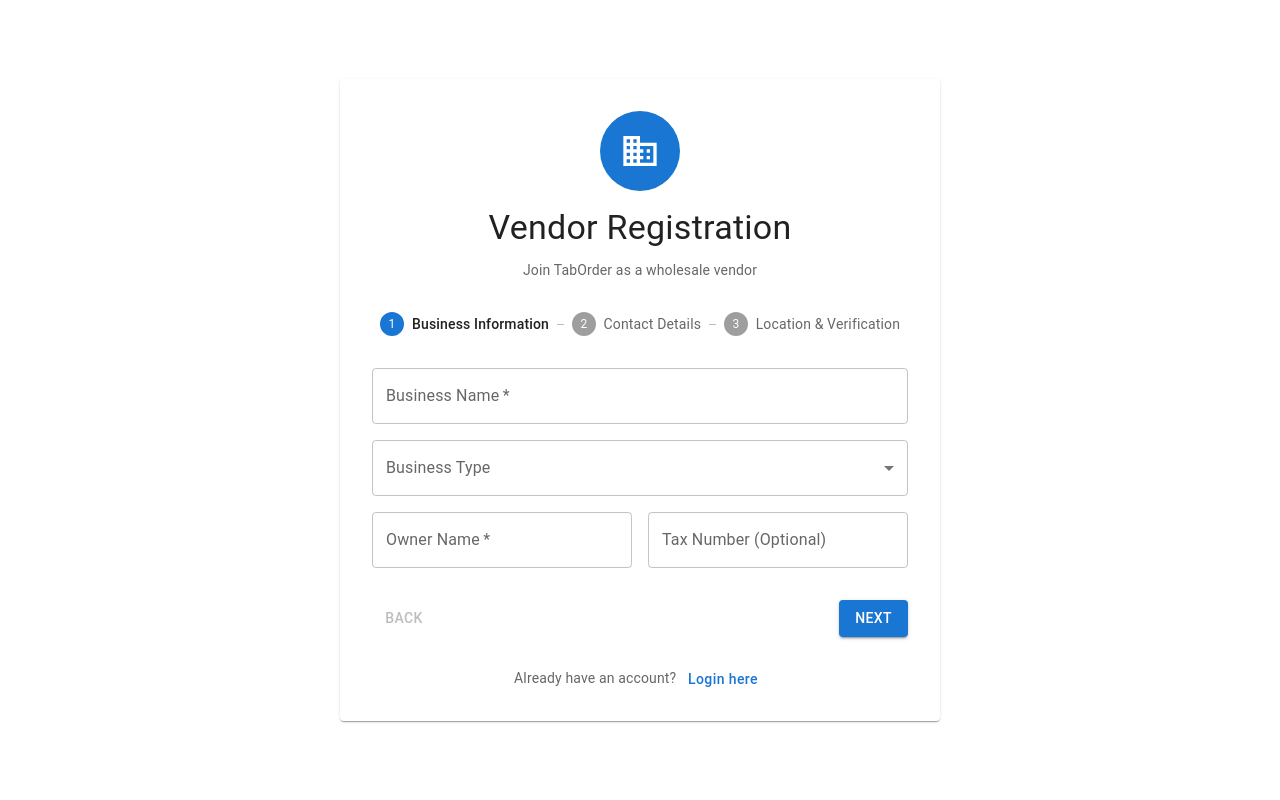
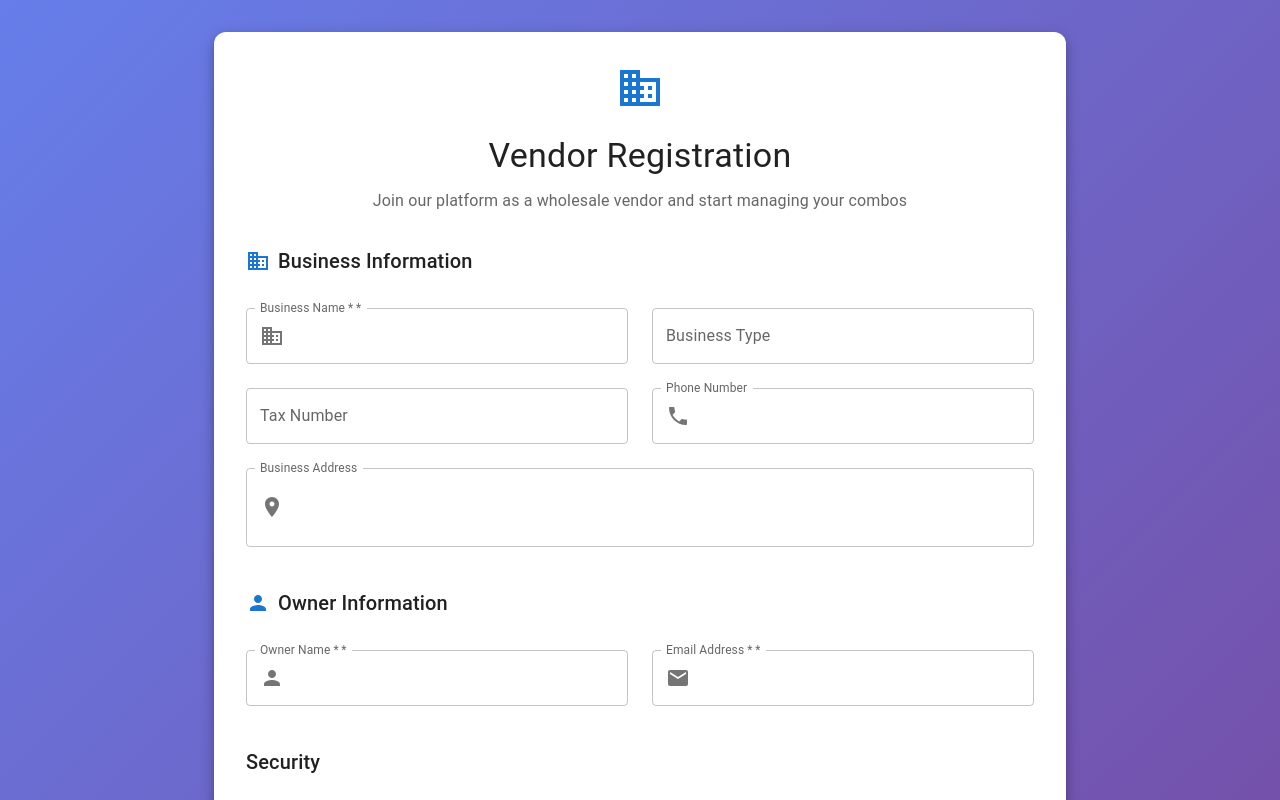
Before and after one commit to TabOrder/-taborder-favicon-fix, a React (Create React App) app in the folder frontend/: page / in a window 1280 px wide. Both pictures are taken after a click on the button "Don't have an account? Register here". Shown: the top 800 px of the page. Built offline with nearby package versions, Linux system fonts and the light colour scheme; no server answers.

Commit message:
Enhance registration page with beautiful gradient design and password visibility controls

```diff
--- a/frontend/src/components/VendorRegistration.tsx
+++ b/frontend/src/components/VendorRegistration.tsx
@@ -1,31 +1,25 @@
 import React, { useState } from 'react';
 import {
   Box,
-  Typography,
   Container,
   Paper,
+  Typography,
   TextField,
   Button,
   Alert,
-  CircularProgress,
-  Card,
-  CardContent,
-  Avatar,
   Grid,
-  Stepper,
-  Step,
-  StepLabel,
-  FormControl,
-  InputLabel,
-  Select,
-  MenuItem,
-  FormHelperText,
+  InputAdornment,
+  IconButton,
+  Link,
 } from '@mui/material';
 import {
-  Store as StoreIcon,
-  Person as PersonIcon,
-  Business as BusinessIcon,
-  LocationOn as LocationIcon,
+  Visibility,
+  VisibilityOff,
+  Business,
+  Email,
+  Phone,
+  LocationOn,
+  Person,
 } from '@mui/icons-material';
 
 interface VendorRegistrationProps {
@@ -33,134 +27,75 @@ interface VendorRegistrationProps {
   onBackToLogin: () => void;
 }
 
-const steps = ['Business Information', 'Contact Details', 'Location & Verification'];
+interface RegistrationData {
+  business_name: string;
+  owner_name: string;
+  email: string;
+  phone: string;
+  password: string;
+  confirm_password: string;
+  address: string;
+  business_type: string;
+  tax_number: string;
+}
 
 const VendorRegistration: React.FC<VendorRegistrationProps> = ({
   onRegistrationSuccess,
   onBackToLogin,
 }) => {
-  const [activeStep, setActiveStep] = useState(0);
+  const [showPassword, setShowPassword] = useState(false);
+  const [showConfirmPassword, setShowConfirmPassword] = useState(false);
+  const [success, setSuccess] = useState<string | null>(null);
+  const [error, setError] = useState<string | null>(null);
   const [loading, setLoading] = useState(false);
-  const [error, setError] = useState<string | null>(null);
-  const [success, setSuccess] = useState<string | null>(null);
 
-  const [formData, setFormData] = useState({
-    // Business Information
+  const [formData, setFormData] = useState<RegistrationData>({
     business_name: '',
-    business_type: '',
-    tax_number: '',
     owner_name: '',
-
-    // Contact Details
     email: '',
     phone: '',
     password: '',
     confirm_password: '',
-
-    // Location & Verification
     address: '',
-    city: '',
-    suburb: '',
-    latitude: '',
-    longitude: '',
+    business_type: '',
+    tax_number: '',
   });
 
-  const [errors, setErrors] = useState<{ [key: string]: string }>({});
-
-  const handleInputChange = (field: string) => (
-    event: React.ChangeEvent<HTMLInputElement | { value: unknown }>
-  ) => {
-    setFormData({
-      ...formData,
-      [field]: event.target.value,
-    });
-
-    // Clear error for this field
-    if (errors[field]) {
-      setErrors({
-        ...errors,
-        [field]: '',
-      });
-    }
-
-    setError(null);
+  const handleInputChange = (field: keyof RegistrationData, value: string) => {
+    setFormData(prev => ({ ...prev, [field]: value }));
   };
 
-  const handleSelectChange = (field: string) => (
-    event: any
-  ) => {
-    setFormData({
-      ...formData,
-      [field]: event.target.value,
-    });
-
-    // Clear error for this field
-    if (errors[field]) {
-      setErrors({
-        ...errors,
-        [field]: '',
-      });
-    }
-
-    setError(null);
-  };
-
-  const validateStep = (step: number): boolean => {
-    const newErrors: { [key: string]: string } = {};
-
-    switch (step) {
-      case 0: // Business Information
-        if (!formData.business_name) newErrors.business_name = 'Business name is required';
-        if (!formData.business_type) newErrors.business_type = 'Business type is required';
-        if (!formData.owner_name) newErrors.owner_name = 'Owner name is required';
-        break;
-
-      case 1: // Contact Details
-        if (!formData.email) newErrors.email = 'Email is required';
-        else if (!/\S+@\S+\.\S+/.test(formData.email)) newErrors.email = 'Invalid email format';
-        if (!formData.phone) newErrors.phone = 'Phone number is required';
-        if (!formData.password) newErrors.password = 'Password is required';
-        else if (formData.password.length < 6) newErrors.password = 'Password must be at least 6 characters';
-        if (formData.password !== formData.confirm_password) {
-          newErrors.confirm_password = 'Passwords do not match';
-        }
-        break;
-
-      case 2: // Location & Verification
-        if (!formData.address) newErrors.address = 'Address is required';
-        if (!formData.city) newErrors.city = 'City is required';
-        break;
-    }
-
-    setErrors(newErrors);
-    return Object.keys(newErrors).length === 0;
-  };
-
-  const handleNext = () => {
-    if (validateStep(activeStep)) {
-      setActiveStep((prevStep) => prevStep + 1);
-    }
-  };
-
-  const handleBack = () => {
-    setActiveStep((prevStep) => prevStep - 1);
-  };
-
-  const handleSubmit = async () => {
-    if (!validateStep(activeStep)) return;
-
-    setLoading(true);
+  const handleSubmit = async (e: React.FormEvent) => {
+    e.preventDefault();
     setError(null);
     setSuccess(null);
 
+    // Validation
+    if (formData.password !== formData.confirm_password) {
+      setError('Passwords do not match');
+      return;
+    }
+
+    if (formData.password.length < 6) {
+      setError('Password must be at least 6 characters long');
+      return;
+    }
+
+    if (!formData.email || !formData.business_name || !formData.owner_name) {
+      setError('Please fill in all required fields');
+      return;
+    }
+
+    setLoading(true);
+
     try {
-      const response = await fetch('/api/vendors', {
+      const response = await fetch('/api/vendor/register', {
         method: 'POST',
         headers: {
           'Content-Type': 'application/json',
         },
         body: JSON.stringify({
-          name: formData.business_name,
+          business_name: formData.business_name,
           owner_name: formData.owner_name,
           email: formData.email,
           phone: formData.phone,
@@ -168,294 +103,251 @@ const VendorRegistration: React.FC<VendorRegistrationProps> = ({
           address: formData.address,
           business_type: formData.business_type,
           tax_number: formData.tax_number,
-          city: formData.city,
-          suburb: formData.suburb,
-          latitude: formData.latitude ? parseFloat(formData.latitude) : null,
-          longitude: formData.longitude ? parseFloat(formData.longitude) : null,
         }),
       });
 
       const data = await response.json();
 
-      if (response.ok) {
-        setSuccess('Registration successful! You can now login.');
+      if (response.ok && data.success) {
+        setSuccess('Registration successful! You can now sign in.');
         setTimeout(() => {
           onRegistrationSuccess(data);
         }, 2000);
       } else {
-        setError(data.message || 'Registration failed');
+        setError(data.message || 'Registration failed. Please try again.');
       }
-    } catch (err) {
-      setError('Network error. Please try again.');
+    } catch (error) {
+      console.error('Registration error:', error);
+      setError('Network error. Please check your connection and try again.');
     } finally {
       setLoading(false);
     }
   };
 
-  const renderStepContent = (step: number) => {
-    switch (step) {
-      case 0:
   return (
-          <Grid container spacing={2}>
+    <Box sx={{
+      minHeight: '100vh',
+      background: 'linear-gradient(135deg, #667eea 0%, #764ba2 100%)',
+      display: 'flex',
+      alignItems: 'center',
+      py: 4
+    }}>
+      <Container maxWidth="md">
+        <Paper elevation={8} sx={{ p: 4, borderRadius: 3 }}>
+          <Box sx={{ textAlign: 'center', mb: 4 }}>
+            <Business sx={{ fontSize: 48, color: 'primary.main', mb: 2 }} />
+            <Typography variant="h4" component="h1" gutterBottom>
+              Vendor Registration
+            </Typography>
+            <Typography variant="body1" color="text.secondary">
+              Join our platform as a wholesale vendor and start managing your combos
+            </Typography>
+          </Box>
+
+          {success && (
+            <Alert severity="success" sx={{ mb: 3 }} onClose={() => setSuccess(null)}>
+              {success}
+            </Alert>
+          )}
+
+          {error && (
+            <Alert severity="error" sx={{ mb: 3 }} onClose={() => setError(null)}>
+              {error}
+            </Alert>
+          )}
+
+          <form onSubmit={handleSubmit}>
+            <Grid container spacing={3}>
+              {/* Business Information */}
               <Grid item xs={12}>
-              <TextField
-                fullWidth
-                label="Business Name"
-                value={formData.business_name}
-                onChange={handleInputChange('business_name')}
-                error={!!errors.business_name}
-                helperText={errors.business_name}
-                required
-              />
+                <Typography variant="h6" gutterBottom sx={{ display: 'flex', alignItems: 'center', gap: 1 }}>
+                  <Business color="primary" />
+                  Business Information
+                </Typography>
               </Grid>
-            <Grid item xs={12}>
-              <FormControl fullWidth error={!!errors.business_type}>
-                <InputLabel>Business Type</InputLabel>
-                <Select
-                  value={formData.business_type}
-                  onChange={handleSelectChange('business_type')}
-                  label="Business Type"
-                >
-                  <MenuItem value="wholesale">Wholesale</MenuItem>
-                  <MenuItem value="retail">Retail</MenuItem>
-                  <MenuItem value="manufacturing">Manufacturing</MenuItem>
-                  <MenuItem value="distribution">Distribution</MenuItem>
-                  <MenuItem value="other">Other</MenuItem>
-                </Select>
-                {errors.business_type && (
-                  <FormHelperText>{errors.business_type}</FormHelperText>
-                )}
-              </FormControl>
-            </Grid>
+
               <Grid item xs={12} sm={6}>
                 <TextField
                   fullWidth
-                label="Owner Name"
-                value={formData.owner_name}
-                onChange={handleInputChange('owner_name')}
-                error={!!errors.owner_name}
-                helperText={errors.owner_name}
+                  label="Business Name *"
+                  value={formData.business_name}
+                  onChange={(e) => handleInputChange('business_name', e.target.value)}
                   required
+                  InputProps={{
+                    startAdornment: <InputAdornment position="start"><Business /></InputAdornment>,
+                  }}
                 />
               </Grid>
+
               <Grid item xs={12} sm={6}>
                 <TextField
                   fullWidth
-                label="Tax Number (Optional)"
-                value={formData.tax_number}
-                onChange={handleInputChange('tax_number')}
+                  label="Business Type"
+                  value={formData.business_type}
+                  onChange={(e) => handleInputChange('business_type', e.target.value)}
+                  placeholder="e.g., Wholesale, Distribution, Manufacturing"
                 />
               </Grid>
-          </Grid>
-        );
 
-      case 1:
-        return (
-          <Grid container spacing={2}>
-            <Grid item xs={12}>
+              <Grid item xs={12} sm={6}>
                 <TextField
                   fullWidth
-                label="Email"
-                type="email"
-                value={formData.email}
-                onChange={handleInputChange('email')}
-                error={!!errors.email}
-                helperText={errors.email}
-                required
+                  label="Tax Number"
+                  value={formData.tax_number}
+                  onChange={(e) => handleInputChange('tax_number', e.target.value)}
+                  placeholder="VAT/Tax registration number"
                 />
               </Grid>
-            <Grid item xs={12}>
+
+              <Grid item xs={12} sm={6}>
                 <TextField
                   fullWidth
                   label="Phone Number"
                   value={formData.phone}
-                onChange={handleInputChange('phone')}
-                error={!!errors.phone}
-                helperText={errors.phone}
-                required
+                  onChange={(e) => handleInputChange('phone', e.target.value)}
+                  InputProps={{
+                    startAdornment: <InputAdornment position="start"><Phone /></InputAdornment>,
+                  }}
                 />
               </Grid>
+
+              <Grid item xs={12}>
+                <TextField
+                  fullWidth
+                  label="Business Address"
+                  value={formData.address}
+                  onChange={(e) => handleInputChange('address', e.target.value)}
+                  multiline
+                  rows={2}
+                  InputProps={{
+                    startAdornment: <InputAdornment position="start"><LocationOn /></InputAdornment>,
+                  }}
+                />
+              </Grid>
+
+              {/* Owner Information */}
+              <Grid item xs={12}>
+                <Typography variant="h6" gutterBottom sx={{ display: 'flex', alignItems: 'center', gap: 1, mt: 2 }}>
+                  <Person color="primary" />
+                  Owner Information
+                </Typography>
+              </Grid>
+
               <Grid item xs={12} sm={6}>
                 <TextField
                   fullWidth
-                label="Password"
-                type="password"
-                value={formData.password}
-                onChange={handleInputChange('password')}
-                error={!!errors.password}
-                helperText={errors.password}
+                  label="Owner Name *"
+                  value={formData.owner_name}
+                  onChange={(e) => handleInputChange('owner_name', e.target.value)}
                   required
+                  InputProps={{
+                    startAdornment: <InputAdornment position="start"><Person /></InputAdornment>,
+                  }}
                 />
               </Grid>
+
               <Grid item xs={12} sm={6}>
                 <TextField
                   fullWidth
-                label="Confirm Password"
-                type="password"
-                value={formData.confirm_password}
-                onChange={handleInputChange('confirm_password')}
-                error={!!errors.confirm_password}
-                helperText={errors.confirm_password}
+                  label="Email Address *"
+                  type="email"
+                  value={formData.email}
+                  onChange={(e) => handleInputChange('email', e.target.value)}
                   required
+                  InputProps={{
+                    startAdornment: <InputAdornment position="start"><Email /></InputAdornment>,
+                  }}
                 />
               </Grid>
+
+              {/* Password */}
+              <Grid item xs={12}>
+                <Typography variant="h6" gutterBottom sx={{ display: 'flex', alignItems: 'center', gap: 1, mt: 2 }}>
+                  Security
+                </Typography>
               </Grid>
-        );
 
-      case 2:
-        return (
-          <Grid container spacing={2}>
-            <Grid item xs={12}>
-              <TextField
-                fullWidth
-                label="Address"
-                value={formData.address}
-                onChange={handleInputChange('address')}
-                error={!!errors.address}
-                helperText={errors.address}
-                required
-              />
-            </Grid>
               <Grid item xs={12} sm={6}>
                 <TextField
                   fullWidth
-                label="City"
-                value={formData.city}
-                onChange={handleInputChange('city')}
-                error={!!errors.city}
-                helperText={errors.city}
+                  label="Password *"
+                  type={showPassword ? 'text' : 'password'}
+                  value={formData.password}
+                  onChange={(e) => handleInputChange('password', e.target.value)}
                   required
+                  InputProps={{
+                    endAdornment: (
+                      <InputAdornment position="end">
+                        <IconButton
+                          onClick={() => setShowPassword(!showPassword)}
+                          edge="end"
+                        >
+                          {showPassword ? <VisibilityOff /> : <Visibility />}
+                        </IconButton>
+                      </InputAdornment>
+                    ),
+                  }}
                 />
               </Grid>
+
               <Grid item xs={12} sm={6}>
                 <TextField
                   fullWidth
-                label="Suburb"
-                value={formData.suburb}
-                onChange={handleInputChange('suburb')}
+                  label="Confirm Password *"
+                  type={showConfirmPassword ? 'text' : 'password'}
+                  value={formData.confirm_password}
+                  onChange={(e) => handleInputChange('confirm_password', e.target.value)}
+                  required
+                  InputProps={{
+                    endAdornment: (
+                      <InputAdornment position="end">
+                        <IconButton
+                          onClick={() => setShowConfirmPassword(!showConfirmPassword)}
+                          edge="end"
+                        >
+                          {showConfirmPassword ? <VisibilityOff /> : <Visibility />}
+                        </IconButton>
+                      </InputAdornment>
+                    ),
+                  }}
                 />
               </Grid>
-            <Grid item xs={12} sm={6}>
-              <TextField
+
+              {/* Submit Button */}
+              <Grid item xs={12}>
+                <Button
+                  type="submit"
                   fullWidth
-                label="Latitude (Optional)"
-                type="number"
-                value={formData.latitude}
-                onChange={handleInputChange('latitude')}
-                inputProps={{ step: 'any' }}
-              />
+                  variant="contained"
+                  size="large"
+                  disabled={loading}
+                  sx={{ mt: 2, py: 1.5 }}
+                >
+                  {loading ? 'Creating Account...' : 'Register as Vendor'}
+                </Button>
               </Grid>
-            <Grid item xs={12} sm={6}>
-              <TextField
-                fullWidth
-                label="Longitude (Optional)"
-                type="number"
-                value={formData.longitude}
-                onChange={handleInputChange('longitude')}
-                inputProps={{ step: 'any' }}
-              />
+
+              {/* Login Link */}
+              <Grid item xs={12}>
+                <Box sx={{ textAlign: 'center', mt: 2 }}>
+                  <Typography variant="body2" color="text.secondary">
+                    Already have an account?{' '}
+                    <Link
+                      component="button"
+                      variant="body2"
+                      onClick={onBackToLogin}
+                      sx={{ cursor: 'pointer' }}
+                    >
+                      Sign in here
+                    </Link>
+                  </Typography>
+                </Box>
               </Grid>
             </Grid>
-        );
-
-      default:
-        return null;
-    }
-  };
-
-  return (
-    <Container maxWidth="md">
-      <Box
-        sx={{
-          minHeight: '100vh',
-          display: 'flex',
-          alignItems: 'center',
-          justifyContent: 'center',
-          py: 4,
-        }}
-      >
-        <Card sx={{ width: '100%', maxWidth: 600 }}>
-          <CardContent sx={{ p: 4 }}>
-            <Box sx={{ textAlign: 'center', mb: 4 }}>
-              <Avatar sx={{ width: 80, height: 80, mx: 'auto', mb: 2, bgcolor: 'primary.main' }}>
-                <BusinessIcon sx={{ fontSize: 40 }} />
-              </Avatar>
-              <Typography variant="h4" component="h1" gutterBottom>
-                Vendor Registration
-              </Typography>
-              <Typography variant="body2" color="textSecondary">
-                Join TabOrder as a wholesale vendor
-              </Typography>
+          </form>
+        </Paper>
+      </Container>
     </Box>
-
-            {error && (
-              <Alert severity="error" sx={{ mb: 3 }}>
-                {error}
-              </Alert>
-            )}
-
-            {success && (
-              <Alert severity="success" sx={{ mb: 3 }}>
-                {success}
-              </Alert>
-            )}
-
-            <Stepper activeStep={activeStep} sx={{ mb: 4 }}>
-              {steps.map((label) => (
-                <Step key={label}>
-                  <StepLabel>{label}</StepLabel>
-                </Step>
-              ))}
-            </Stepper>
-
-            <Box sx={{ mb: 4 }}>
-              {renderStepContent(activeStep)}
-            </Box>
-
-            <Box sx={{ display: 'flex', justifyContent: 'space-between' }}>
-              <Button
-                disabled={activeStep === 0}
-                onClick={handleBack}
-              >
-                Back
-              </Button>
-
-              <Box>
-                {activeStep === steps.length - 1 ? (
-                  <Button
-                    variant="contained"
-                    onClick={handleSubmit}
-                    disabled={loading}
-                  >
-                    {loading ? <CircularProgress size={24} /> : 'Complete Registration'}
-                  </Button>
-                ) : (
-                  <Button
-                    variant="contained"
-                    onClick={handleNext}
-                  >
-                    Next
-                  </Button>
-                )}
-              </Box>
-            </Box>
-
-            <Box sx={{ mt: 3, textAlign: 'center' }}>
-              <Typography variant="body2" color="textSecondary">
-                Already have an account?{' '}
-                <Button
-                  variant="text"
-                  onClick={onBackToLogin}
-                  sx={{ textTransform: 'none' }}
-                >
-                  Login here
-                </Button>
-              </Typography>
-            </Box>
-          </CardContent>
-        </Card>
-      </Box>
-    </Container>
   );
 };
 
```
Also changed, not shown: 7 other files (tests, documents, lock files or other folders). Lines whose indentation alone changed are shown as unchanged.
